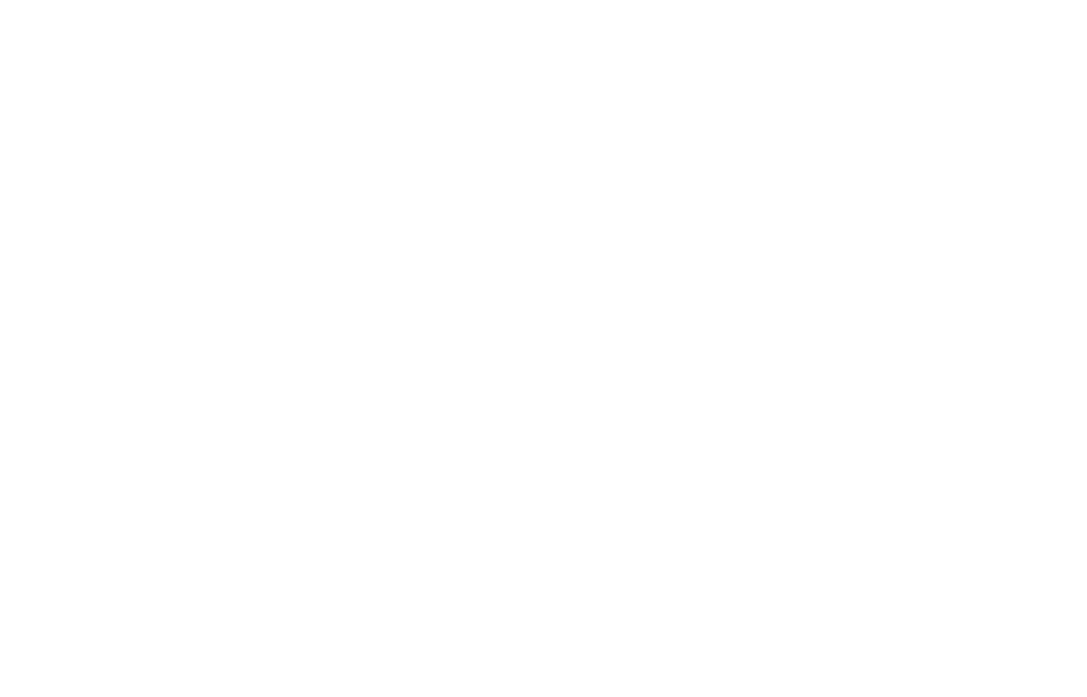
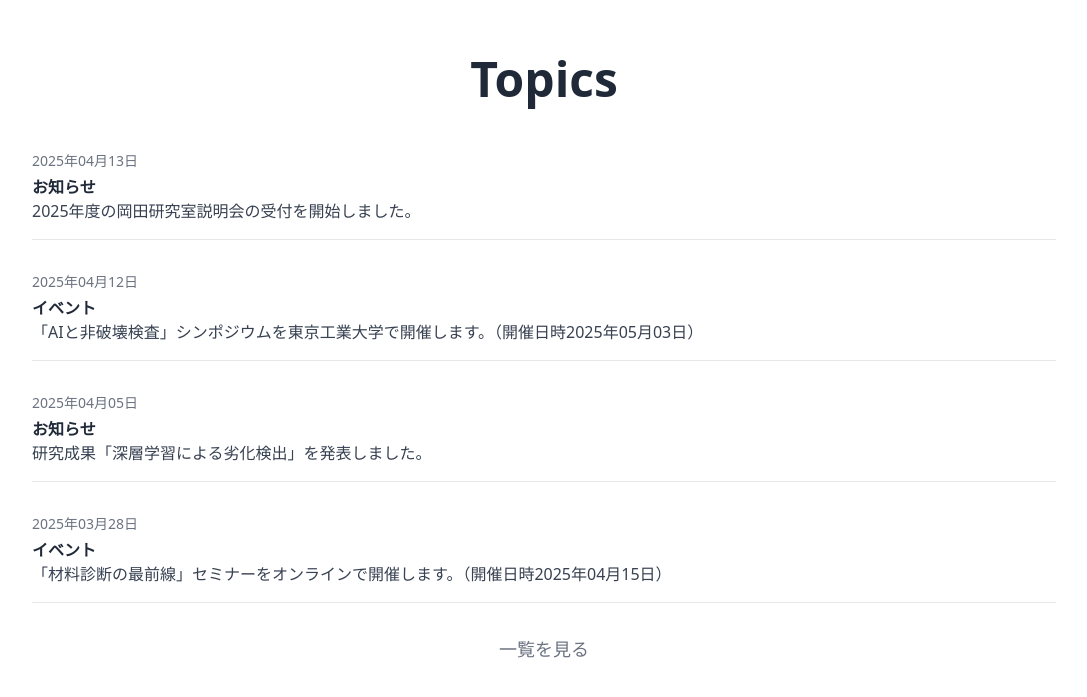
Before and after one commit to yamadakeigo/ndelab-website, a SvelteKit app: page / in a window 1280 px wide. Shown: the part 1641-2338 px from the top of the page, without its empty margins (96-1183 px from the left). Before the commit the page ends 1632 px from the top, so only its background shows below. Built offline with nearby package versions, Linux system fonts and the light colour scheme.

Commit message:
トップページ9割

```diff
--- /dev/null
+++ b/src/lib/topics.ts
@@ -0,0 +1,47 @@
+export type Topic = {
+	id: number;
+	date: string;
+	category: string;
+	content: string;
+};
+
+export const topics: Topic[] = [
+	{
+		id: 1,
+		date: '2025年04月12日',
+		category: 'イベント',
+		content: '「AIと非破壊検査」シンポジウムを東京工業大学で開催します。（開催日時2025年05月03日）'
+	},
+	{
+		id: 2,
+		date: '2025年04月05日',
+		category: 'お知らせ',
+		content: '研究成果「深層学習による劣化検出」を発表しました。'
+	},
+	{
+		id: 3,
+		date: '2025年03月28日',
+		category: 'イベント',
+		content: '「材料診断の最前線」セミナーをオンラインで開催します。（開催日時2025年04月15日）'
+	},
+	{
+		id: 4,
+		date: '2025年03月15日',
+		category: 'イベント',
+		content: '「未来のインフラを支えるセンシング技術」講演会を名古屋大学で開催します。（開催日時2025年04月01日）'
+	},
+	{
+		id: 5,
+		date: '2025年02月28日',
+		category: 'お知らせ',
+		content: '2025年度の研究室説明会の受付を開始しました。'
+	},
+	// ⬆️ ここに追加するだけ！上から順番じゃなくてもOK
+
+	{
+		id: 6,
+		date: '2025年04月13日',
+		category: 'お知らせ',
+		content: '2025年度の岡田研究室説明会の受付を開始しました。'
+	}
+];
--- a/src/routes/+layout.svelte
+++ b/src/routes/+layout.svelte
@@ -2,13 +2,14 @@
 	import '../app.css';
 	import { onMount } from 'svelte';
 	import { cubicOut } from 'svelte/easing';
+	import { topics as allTopics, type Topic } from '$lib/topics';
 
+	// 背景フェード用
 	let topOpacity = 1;
-
 	const handleScroll = () => {
 		const scrollY = window.scrollY;
 		const height = window.innerHeight;
-		const ratio = Math.min(scrollY / height, 1); // 0〜1に制限
+		const ratio = Math.min(scrollY / height, 1);
 		topOpacity = 1 - cubicOut(ratio);
 	};
 
@@ -17,6 +18,12 @@
 		window.addEventListener('scroll', handleScroll);
 		return () => window.removeEventListener('scroll', handleScroll);
 	});
+
+	// Topics 表示切替と並び替え
+	let showAll = false;
+	const sortedTopics = [...allTopics].sort((a, b) => b.date.localeCompare(a.date));
+	const latestTopics = sortedTopics.slice(0, 4);
+	const olderTopics = sortedTopics.slice(4);
 </script>
 
 <style>
@@ -34,29 +41,18 @@
 	}
 </style>
 
-<!-- 背景2: slide2（常に表示） -->
-<div
-	class="bg-layer"
-	style="background-image: url('/slide2.jpg'); opacity: 1;"
-></div>
+<!-- 背景 -->
+<div class="bg-layer" style="background-image: url('/slide2.jpg'); opacity: 1;"></div>
+<div class="bg-layer bg-top" style="background-image: url('/slide1.jpg'); opacity: {topOpacity};"></div>
 
-<!-- 背景1: slide1（上に重ねて opacity を減らす） -->
-<div
-	class="bg-layer bg-top"
-	style="background-image: url('/slide1.jpg'); opacity: {topOpacity};"
-></div>
-
-<!-- メインページ構成 -->
+<!-- 全体構成 -->
 <div class="min-h-[200vh] relative">
 	<!-- ヘッダー -->
 	<header class="fixed top-0 left-0 z-50 flex flex-col sm:flex-row items-center justify-between px-8 py-4 w-full bg-white/70 backdrop-blur-sm shadow-sm">
 		<div class="flex items-center space-x-4">
 			<img src="/log.png" alt="ロゴ" class="h-16 w-auto object-contain" />
-		  <span class="text-2xl sm:text-3xl font-semibold text-gray-800">
-			非破壊センシング研究室
-		  </span>
+			<span class="text-2xl sm:text-3xl font-semibold text-gray-800">非破壊センシング研究室</span>
 		</div>
-
 		<nav class="flex space-x-4 mt-4 sm:mt-0 text-xl sm:text-2xl font-medium pr-10 sm:pr-20">
 			<a href="/" class="text-gray-500 hover:text-black">Home</a>
 			<a href="/about" class="text-gray-500 hover:text-black">About</a>
@@ -65,7 +61,7 @@
 		</nav>
 	</header>
 
-	<!-- 空白セクション（スクロール領域） -->
+	<!-- 空白 -->
 	<div class="h-screen"></div>
 
 	<!-- フッターセクション -->
@@ -78,7 +74,45 @@
 			非破壊・非接触で診断することに有益な情報を抽出します。
 		</h2>
 	</div>
-	<!-- layout.svelte の最後にこれがないと中身が一切表示されません -->
+
+	<!-- Topicsセクション -->
+	<section class="relative z-10">
+		<div class="bg-white/70 backdrop-blur-sm py-24 px-6 sm:px-16">
+			<h2 class="text-4xl sm:text-5xl font-bold text-gray-800 text-center mb-12">Topics</h2>
+
+			<ul class="space-y-8 max-w-5xl mx-auto">
+				{#each latestTopics as topic (topic.id)}
+					<li class="border-b pb-4">
+						<p class="text-gray-500 text-sm mb-1">{topic.date}</p>
+						<p class="text-gray-800 font-semibold">{topic.category}</p>
+						<p class="text-gray-700">{topic.content}</p>
+					</li>
+				{/each}
+
+				{#if showAll}
+					{#each olderTopics as topic (topic.id)}
+						<li class="border-b pb-4">
+							<p class="text-gray-500 text-sm mb-1">{topic.date}</p>
+							<p class="text-gray-800 font-semibold">{topic.category}</p>
+							<p class="text-gray-700">{topic.content}</p>
+						</li>
+					{/each}
+				{/if}
+			</ul>
+
+			{#if olderTopics.length > 0}
+				<div class="text-center mt-8">
+					<button
+						class="text-lg font-medium transition-colors duration-200 text-gray-500 hover:text-black hover:no-underline"
+						on:click={() => (showAll = !showAll)}
+					>
+						{showAll ? '一覧を閉じる' : '一覧を見る'}
+					</button>
+				</div>
+			{/if}
+		</div>
+	</section>
+
+	<!-- ページの中身を表示 -->
 	<slot />
 </div>
-<!-- layout.svelte の最後にこれがないと中身が一切表示されません -->
```
Lines whose indentation alone changed are shown as unchanged.
